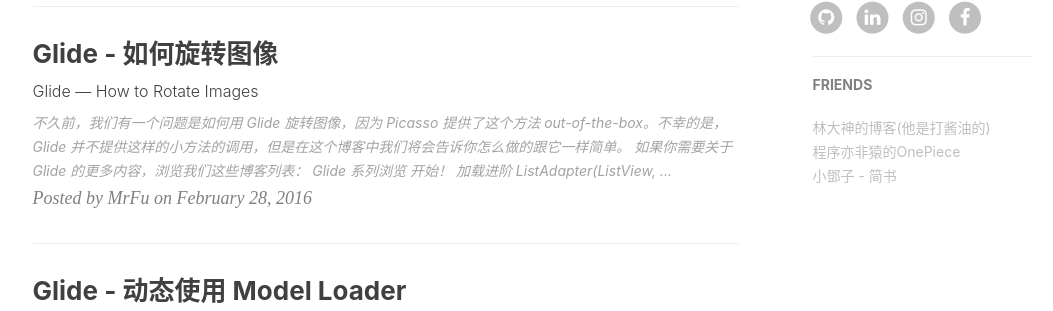
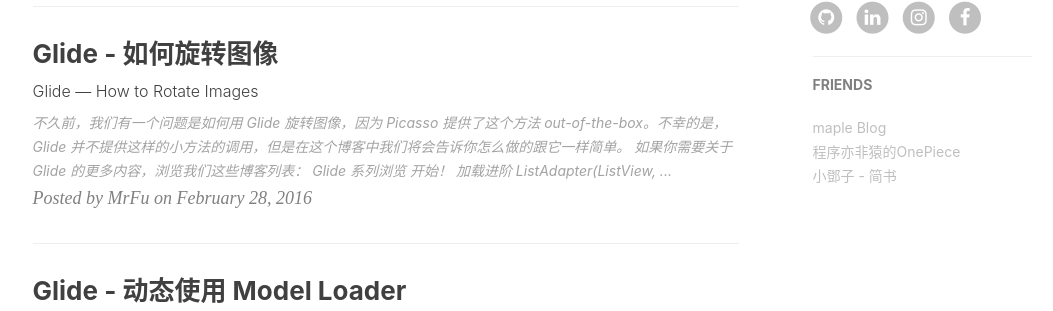
Before and after one commit to MrFuFuFu/mrfufufu.github.io, a Jekyll site: the page built from index.html, in a window 1280 px wide and 900 px high, scrolled down 789 px. Shown: the part 141-452 px from the top of the window, without its empty margins (135-1188 px from the left). Built offline with Jekyll 4.4.1, drawn with Linux system fonts in a browser that asks for light colours; nearby versions of some CDN libraries; the list of posts is cut into pages by our own code; comment, search, counter and statistics services are not loaded.

Commit message:
change name

```diff
--- a/_config.yml
+++ b/_config.yml
@@ -77,7 +77,7 @@
 # Friends
 friends: [
     {
-        title: "林大神的博客(他是打酱油的)",
+        title: "maple Blog",
         href: "http://maples.me/"
     },{
         title: "程序亦非猿的OnePiece",
```
